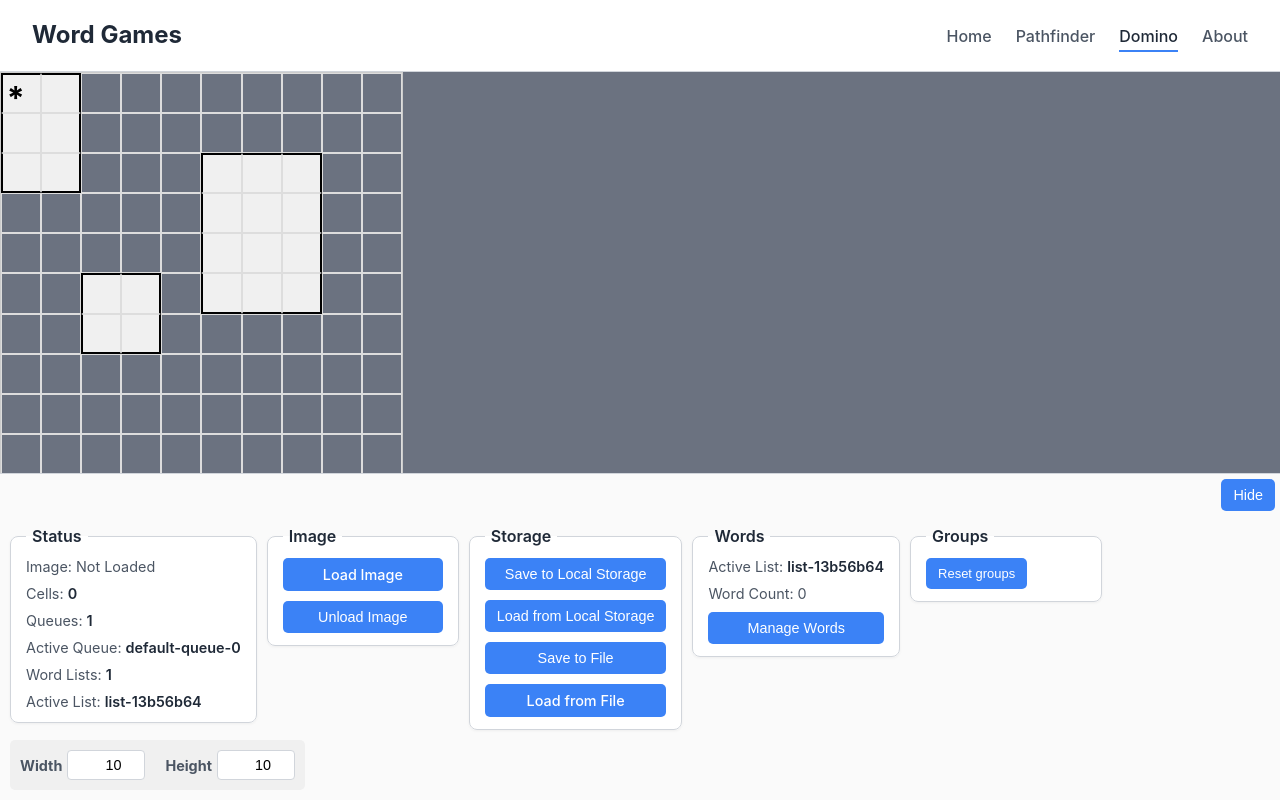
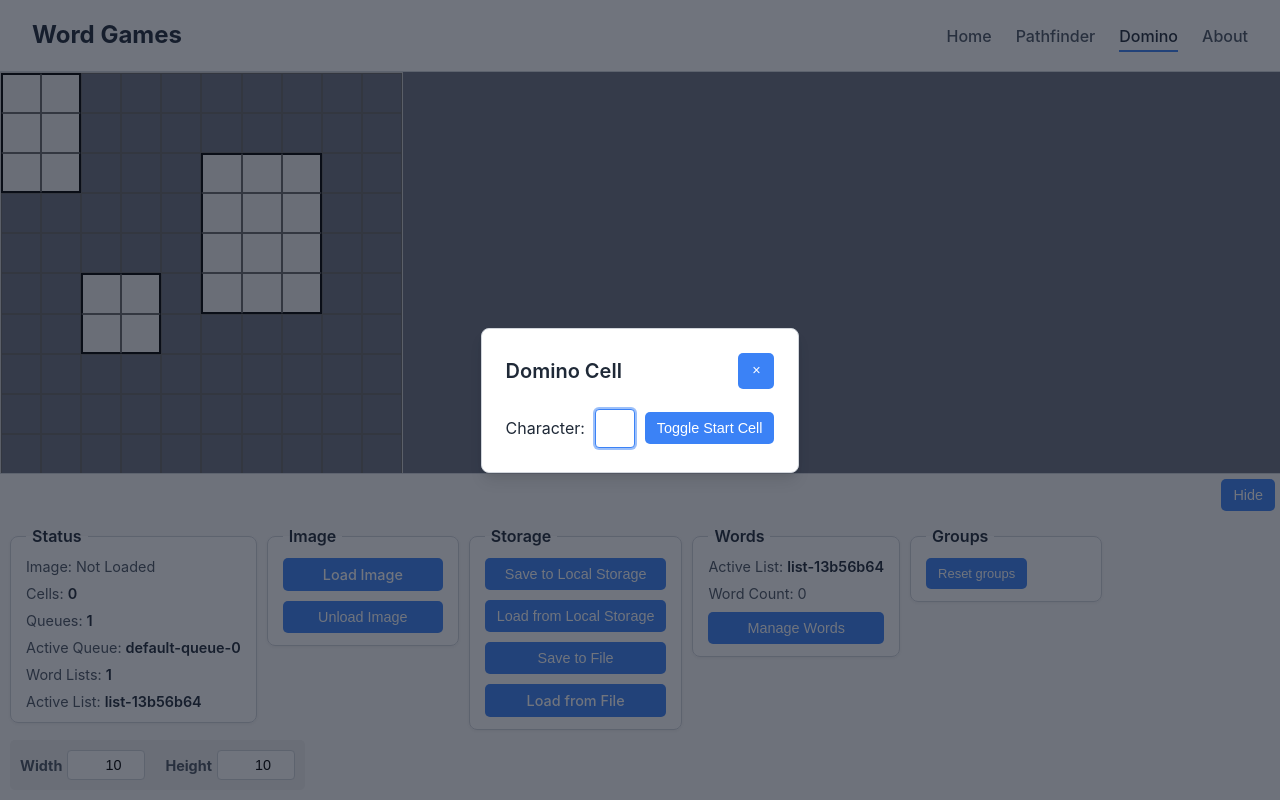
Before and after one commit to alcobased/puzzle-collection, a React (Vite) app: page /domino in a window 1280 px wide. Both pictures are taken after a click on the element 21 px from the left and 93 px from the top of the page. Built offline with nearby package versions, Linux system fonts and the light colour scheme.

Commit message:
feat: Implement domino puzzle UI and logic

```diff
--- a/src/components/common/Modal/ModalManager.jsx
+++ b/src/components/common/Modal/ModalManager.jsx
@@ -5,17 +5,20 @@ import Modal from "./Modal";
 import ModalCellProperties from "../../puzzles/pathfinder/ModalCellProperties";
 import ModalWords from "./ModalWords";
 import ModalCellQueue from "../../puzzles/pathfinder/ModalCellQueue";
+import ModalDominoCell from "../../puzzles/domino/ModalDominoCell";
 
 const MODAL_COMPONENTS = {
   CELL_PROPERTIES: ModalCellProperties,
   WORD_MANAGER: ModalWords,
   QUEUE_MANAGER: ModalCellQueue,
+  DOMINO_CELL: ModalDominoCell,
 };
 
 const MODAL_TITLES = {
   CELL_PROPERTIES: "Cell Properties",
   WORD_MANAGER: "Word Manager",
   QUEUE_MANAGER: "Queue Manager",
+  DOMINO_CELL: "Domino Cell",
 };
 
 const ModalManager = () => {
--- a/src/components/puzzles/domino/DominoBoard.jsx
+++ b/src/components/puzzles/domino/DominoBoard.jsx
@@ -4,7 +4,6 @@ import {
   startSelection,
   updateSelection,
   endSelection,
-  toggleStartCell,
 } from '../../../features/domino/dominoSlice';
 
 const DominoBoard = ({ rendered }) => {
@@ -58,13 +57,6 @@ const DominoBoard = ({ rendered }) => {
     }
   };
 
-  const handleCellClick = (x, y) => {
-    // If the cell is occupied, toggle its start cell status
-    if (occupiedCells[y][x]) {
-      dispatch(toggleStartCell({ x, y }));
-    }
-  };
-
   const gridStyle = {
     display: 'grid',
     gridTemplateColumns: `repeat(${width || 0}, ${cellSize}px)`,
@@ -107,6 +99,7 @@ const DominoBoard = ({ rendered }) => {
         const group = findGroupForCell(x, y);
         const selected = isCellSelected(x, y);
         const isStart = group && group.startCell && group.startCell.x === x && group.startCell.y === y;
+        const cellValue = data[y]?.[x] ?? null;
 
         cells.push(
           <GridCell
@@ -114,11 +107,11 @@ const DominoBoard = ({ rendered }) => {
             cellX={x}
             cellY={y}
             cellSize={cellSize}
+            value={cellValue}
             group={group}
             isSelected={selected}
             isSelectionValid={selection.isValid}
             isStartCell={isStart}
-            onCellClick={handleCellClick}
           />
         );
       }
--- a/src/components/puzzles/domino/GridCell.css
+++ b/src/components/puzzles/domino/GridCell.css
@@ -1,8 +1,12 @@
 .grid-cell {
-    border: 1px solid #ddd;
+    border: 1px solid #666;
     box-sizing: border-box;
     user-select: none;
     position: relative;
+    display: flex;
+    justify-content: center;
+    align-items: center;
+    font-weight: bold;
   }
 
   .grid-cell.occupied {
@@ -32,13 +36,3 @@
   .grid-cell.selected.invalid {
     background-color: rgba(255, 0, 0, 0.3);
   }
-
-  .grid-cell.start-cell::after {
-    content: '*';
-    position: absolute;
-    top: 10%;
-    left: 10%;
-    font-size: 2em;
-    color: black;
-    font-weight: bold;
-  }
--- a/src/components/puzzles/domino/GridCell.jsx
+++ b/src/components/puzzles/domino/GridCell.jsx
@@ -1,7 +1,11 @@
 import React from 'react';
+import { useDispatch } from 'react-redux';
 import './GridCell.css';
+import { setActiveCell } from '../../../features/domino/dominoSlice';
+import { setModal } from '../../../features/ui/uiSlice';
 
-const GridCell = ({ cellX, cellY, cellSize, group, isSelected, isSelectionValid, isStartCell, onCellClick }) => {
+const GridCell = ({ cellX, cellY, cellSize, value, group, isSelected, isSelectionValid, isStartCell }) => {
+  const dispatch = useDispatch();
   const classNames = ['grid-cell'];
 
   if (group) {
@@ -35,10 +39,22 @@ const GridCell = ({ cellX, cellY, cellSize, group, isSelected, isSelectionValid,
   const style = {
     width: `${cellSize}px`,
     height: `${cellSize}px`,
+    fontSize: `${cellSize * 0.6}px`,
+  };
+
+  const starStyle = {
+    position: 'absolute',
+    top: '0',
+    left: '5%',
+    lineHeight: '1',
+    fontSize: `${cellSize * 0.5}px`,
   };
 
   const handleClick = () => {
-    onCellClick(cellX, cellY);
+    if (group) {
+      dispatch(setActiveCell({ x: cellX, y: cellY }));
+      dispatch(setModal('DOMINO_CELL'));
+    }
   };
 
   return (
@@ -47,7 +63,8 @@ const GridCell = ({ cellX, cellY, cellSize, group, isSelected, isSelectionValid,
       style={style}
       onClick={handleClick}
     >
-      {/* Cell content will be added later */}
+      {isStartCell && <span style={starStyle}>*</span>}
+      {value}
     </div>
   );
 };
--- /dev/null
+++ b/src/components/puzzles/domino/ModalDominoCell.jsx
@@ -0,0 +1,60 @@
+import React, { useState, useEffect, useRef } from "react";
+import { useSelector, useDispatch } from "react-redux";
+import { updateCell, toggleStartCell } from "../../../features/domino/dominoSlice.js";
+import { clearModal } from "../../../features/ui/uiSlice.js";
+
+const ModalDominoCell = () => {
+  const dispatch = useDispatch();
+  const { activeCell, grid } = useSelector((state) => state.puzzles.domino);
+  const charInputRef = useRef(null);
+
+  if (!activeCell) {
+    return null;
+  }
+
+  const { x, y } = activeCell;
+  const activeCellData = grid.data[y]?.[x];
+  const [charInput, setCharInput] = useState("");
+
+  useEffect(() => {
+    if (activeCellData) {
+      setCharInput(activeCellData || "");
+    }
+    if (charInputRef.current) {
+      charInputRef.current.focus();
+    }
+  }, [activeCellData]);
+
+  const handleCharChange = (e) => {
+    const newChar = e.target.value.slice(0, 1).toUpperCase();
+    setCharInput(newChar);
+    dispatch(updateCell({ x, y, value: newChar }));
+    if (newChar) {
+      dispatch(clearModal());
+    }
+  };
+
+  const handleToggleStartCell = () => {
+    dispatch(toggleStartCell({ x, y }));
+    dispatch(clearModal());
+  };
+
+  return (
+    <div>
+      <div className="cell-properties-controls">
+          <span>Character:</span>
+          <input
+            type="text"
+            value={charInput}
+            onChange={handleCharChange}
+            maxLength="1"
+            className="char-input"
+            ref={charInputRef}
+          />
+          <button onClick={handleToggleStartCell}>Toggle Start Cell</button>
+      </div>
+    </div>
+  );
+};
+
+export default ModalDominoCell;
--- a/src/features/domino/dominoSlice.js
+++ b/src/features/domino/dominoSlice.js
@@ -40,6 +40,7 @@ const initialState = {
       },
     },
   },
+  activeCell: null,
 };
 
 const isSelectionValid = (selection, occupiedCells, height, width) => {
@@ -86,9 +87,16 @@ const dominoSlice = createSlice({
         state.grid.data[y][x] = value;
       }
     },
+    setActiveCell: (state, action) => {
+      state.activeCell = action.payload;
+    },
+    clearActiveCell: (state) => {
+      state.activeCell = null;
+    },
     resetGroups: (state) => {
       state.grid.groups.groupList = [];
       state.grid.occupiedCells = createOccupiedCells(state.grid.width, state.grid.height, []);
+      state.grid.data = Array(state.grid.height).fill(null).map(() => Array(state.grid.width).fill(null));
     },
     startSelection: (state, action) => {
       const { x, y } = action.payload;
@@ -168,6 +176,8 @@ export const {
   setGridDimensions,
   setGridState,
   updateCell,
+  setActiveCell,
+  clearActiveCell,
   resetGroups,
   startSelection,
   updateSelection,
```
